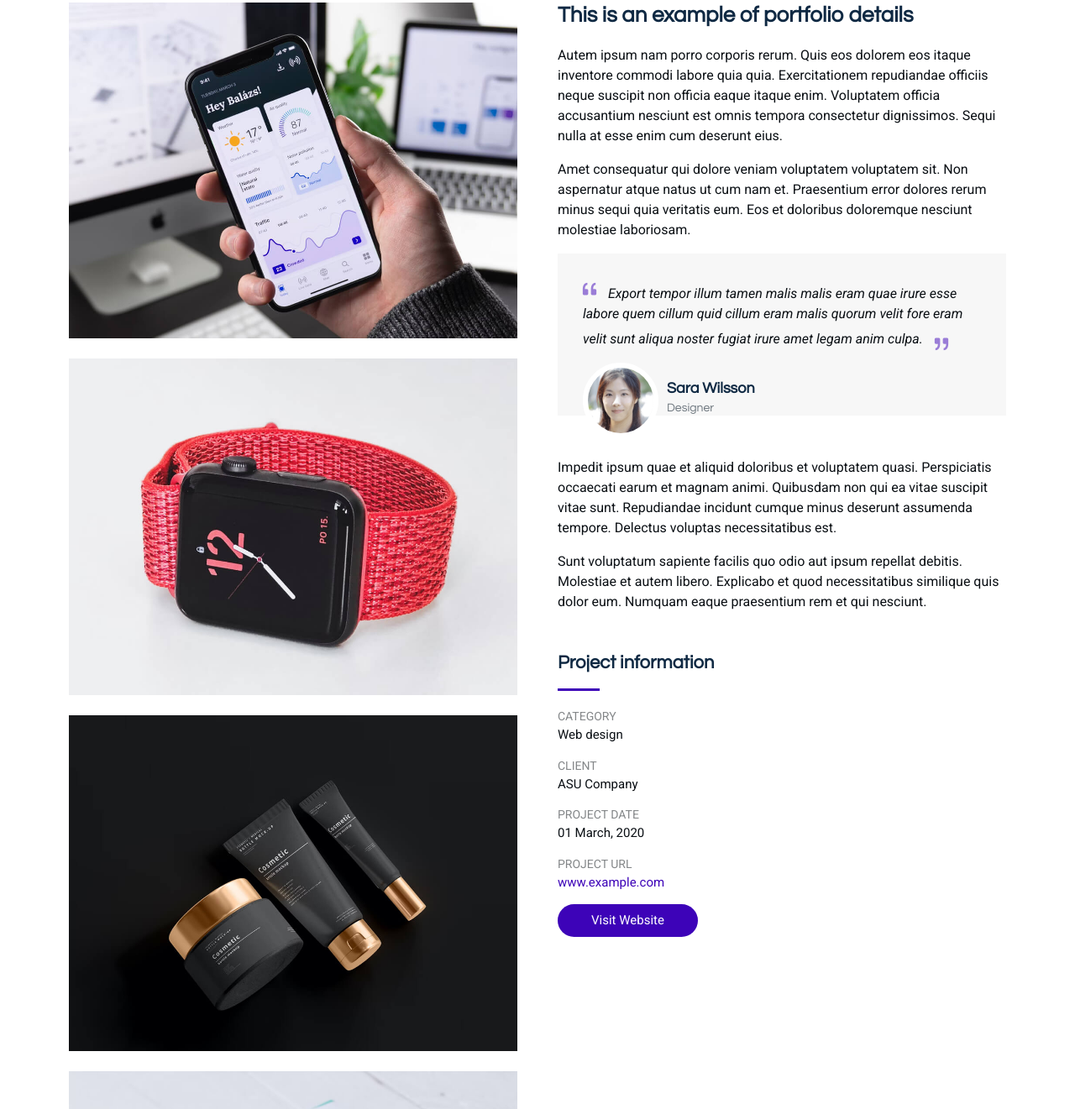
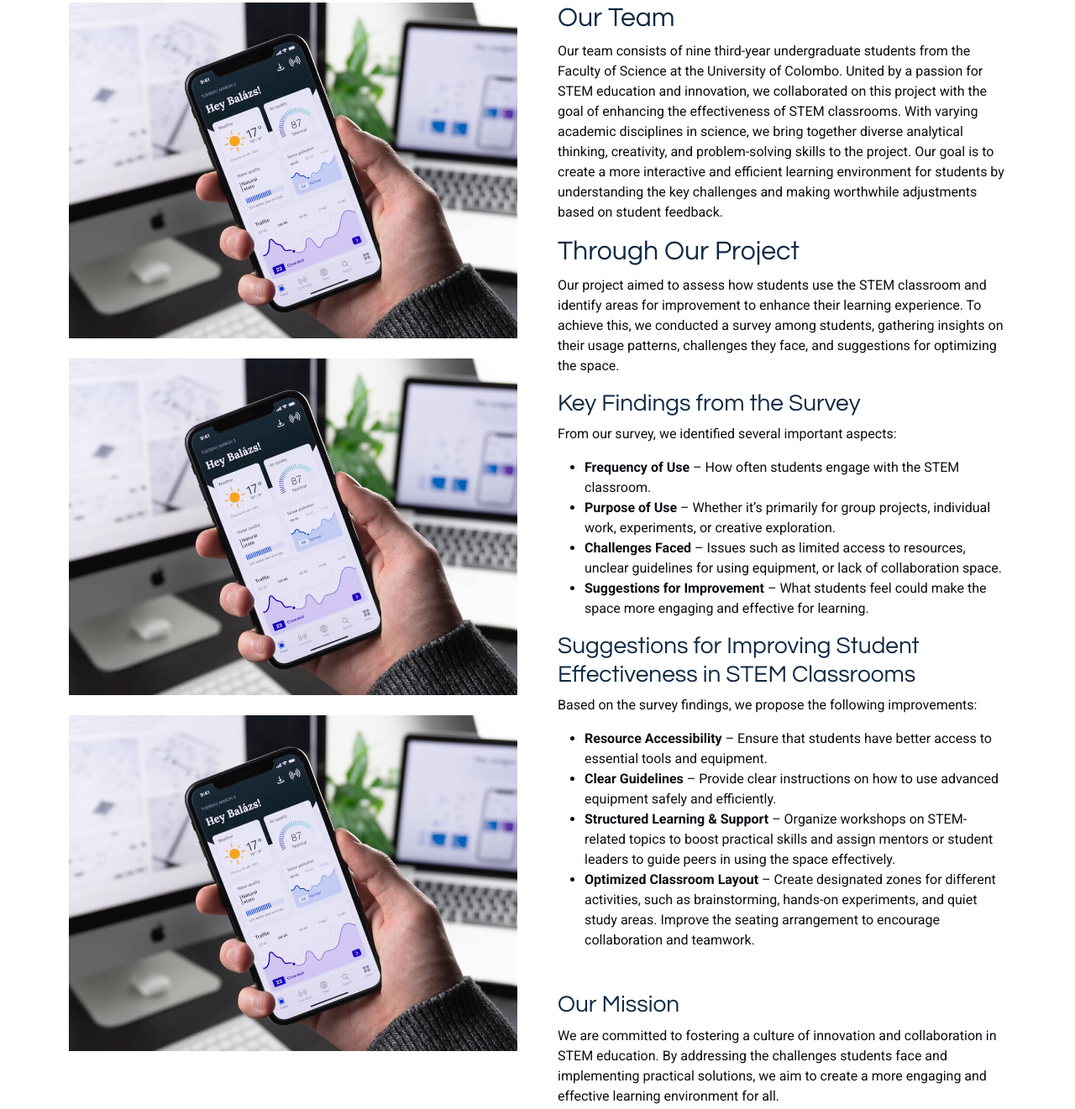
Before and after one commit to Rimzath/Commercial-Bank-STEM-Project, a plain HTML site: page About us.html in a window 1280 px wide. Shown: the part 405-1726 px from the top of the page at 84% size. Drawn offline with Linux system fonts and the light colour scheme.

Commit message:
created content in about page

```diff
--- a/About us.html
+++ b/About us.html
@@ -75,78 +75,72 @@
         <nav aria-label="breadcrumb">
           <ol class="breadcrumb">
             <li class="breadcrumb-item"><a href="#"><i class="bi bi-house"></i> Home</a></li>
-            <li class="breadcrumb-item"><a href="#">Category</a></li>
-            <li class="breadcrumb-item active current">Portfolio Details</li>
+            <li class="breadcrumb-item"><a href="#">About Us</a></li>
+            <li class="breadcrumb-item active current">Our Team</li>
           </ol>
         </nav>
       </div>
 
       <div class="title-wrapper">
-        <h1>Portfolio Details</h1>
-        <p>Lorem ipsum dolor sit amet, consectetur adipiscing elit. Ut elit tellus, luctus nec ullamcorper mattis, pulvinar dapibus leo.</p>
+        <h1>About Us</h1>
+        <p>Learn more about our team and our mission to enhance STEM education through innovation and collaboration.</p>
       </div>
     </div><!-- End Page Title -->
 
-    <!-- Portfolio Details Section -->
-    <section id="portfolio-details" class="portfolio-details section">
+    <!-- About Us Section -->
+    <section id="about-us" class="about-us section">
 
       <div class="container" data-aos="fade-up">
 
         <div class="row gy-4 g-lg-5">
           <div class="col-lg-6">
-            <img src="assets/img/portfolio/app-1.jpg" class="img-fluid mb-4" alt="">
-            <img src="assets/img/portfolio/product-1.jpg" class="img-fluid mb-4" alt="">
-            <img src="assets/img/portfolio/branding-1.jpg" class="img-fluid mb-4" alt="">
-            <img src="assets/img/portfolio/books-1.jpg" class="img-fluid mb-4" alt="">
-            <img src="assets/img/portfolio/books-2.jpg" class="img-fluid mb-4" alt="">
-            <img src="assets/img/portfolio/product-2.jpg" class="img-fluid mb-4" alt="">
-            <img src="assets/img/portfolio/branding-2.jpg" class="img-fluid mb-4" alt="">
+            <img src="assets/img/portfolio/app-1.jpg" class="img-fluid mb-4" alt="Our Team">
+            <img src="assets/img/portfolio/app-1.jpg" class="img-fluid mb-4" alt="Our Project">
+            <img src="assets/img/portfolio/app-1.jpg" class="img-fluid mb-4" alt="Survey Insights">
           </div>
 
           <div class="col-lg-6">
 
             <div class="position-sticky" style="top: 40px">
-              <div class="portfolio-description">
-                <h2>This is an example of portfolio details</h2>
+              <div class="about-description">
+                <h2>Our Team</h2>
                 <p>
-                  Autem ipsum nam porro corporis rerum. Quis eos dolorem eos itaque inventore commodi labore quia quia. Exercitationem repudiandae officiis neque suscipit non officia eaque itaque enim. Voluptatem officia accusantium nesciunt est omnis tempora consectetur dignissimos. Sequi nulla at esse enim cum deserunt eius.
-                </p>
-                <p>
-                  Amet consequatur qui dolore veniam voluptatem voluptatem sit. Non aspernatur atque natus ut cum nam et. Praesentium error dolores rerum minus sequi quia veritatis eum. Eos et doloribus doloremque nesciunt molestiae laboriosam.
+                  Our team consists of nine third-year undergraduate students from the Faculty of Science at the University of Colombo. United by a passion for STEM education and innovation, we collaborated on this project with the goal of enhancing the effectiveness of STEM classrooms. With varying academic disciplines in science, we bring together diverse analytical thinking, creativity, and problem-solving skills to the project. Our goal is to create a more interactive and efficient learning environment for students by understanding the key challenges and making worthwhile adjustments based on student feedback.
                 </p>
 
-                <div class="testimonial-item">
-                  <p>
-                    <i class="bi bi-quote quote-icon-left"></i>
-                    <span>Export tempor illum tamen malis malis eram quae irure esse labore quem cillum quid cillum eram malis quorum velit fore eram velit sunt aliqua noster fugiat irure amet legam anim culpa.</span>
-                    <i class="bi bi-quote quote-icon-right"></i>
-                  </p>
-                  <div>
-                    <img src="assets/img/testimonials/testimonials-2.jpg" class="testimonial-img" alt="">
-                    <h3>Sara Wilsson</h3>
-                    <h4>Designer</h4>
-                  </div>
-                </div>
-
+                <h2>Through Our Project</h2>
                 <p>
-                  Impedit ipsum quae et aliquid doloribus et voluptatem quasi. Perspiciatis occaecati earum et magnam animi. Quibusdam non qui ea vitae suscipit vitae sunt. Repudiandae incidunt cumque minus deserunt assumenda tempore. Delectus voluptas necessitatibus est.
+                  Our project aimed to assess how students use the STEM classroom and identify areas for improvement to enhance their learning experience. To achieve this, we conducted a survey among students, gathering insights on their usage patterns, challenges they face, and suggestions for optimizing the space.
                 </p>
 
+                <h3>Key Findings from the Survey</h3>
                 <p>
-                  Sunt voluptatum sapiente facilis quo odio aut ipsum repellat debitis. Molestiae et autem libero. Explicabo et quod necessitatibus similique quis dolor eum. Numquam eaque praesentium rem et qui nesciunt.
+                  From our survey, we identified several important aspects:
                 </p>
+                <ul>
+                  <li><strong>Frequency of Use</strong> – How often students engage with the STEM classroom.</li>
+                  <li><strong>Purpose of Use</strong> – Whether it’s primarily for group projects, individual work, experiments, or creative exploration.</li>
+                  <li><strong>Challenges Faced</strong> – Issues such as limited access to resources, unclear guidelines for using equipment, or lack of collaboration space.</li>
+                  <li><strong>Suggestions for Improvement</strong> – What students feel could make the space more engaging and effective for learning.</li>
+                </ul>
 
+                <h3>Suggestions for Improving Student Effectiveness in STEM Classrooms</h3>
+                <p>
+                  Based on the survey findings, we propose the following improvements:
+                </p>
+                <ul>
+                  <li><strong>Resource Accessibility</strong> – Ensure that students have better access to essential tools and equipment.</li>
+                  <li><strong>Clear Guidelines</strong> – Provide clear instructions on how to use advanced equipment safely and efficiently.</li>
+                  <li><strong>Structured Learning & Support</strong> – Organize workshops on STEM-related topics to boost practical skills and assign mentors or student leaders to guide peers in using the space effectively.</li>
+                  <li><strong>Optimized Classroom Layout</strong> – Create designated zones for different activities, such as brainstorming, hands-on experiments, and quiet study areas. Improve the seating arrangement to encourage collaboration and teamwork.</li>
+                </ul>
               </div>
 
-              <div class="portfolio-info mt-5">
-                <h3>Project information</h3>
-                <ul>
-                  <li><strong>Category</strong> Web design</li>
-                  <li><strong>Client</strong> ASU Company</li>
-                  <li><strong>Project date</strong> 01 March, 2020</li>
-                  <li><strong>Project URL</strong> <a href="#">www.example.com</a></li>
-                  <li><a href="#" class="btn-visit align-self-start">Visit Website</a></li>
-                </ul>
+              <div class="team-info mt-5">
+                <h3>Our Mission</h3>
+                <p>
+                  We are committed to fostering a culture of innovation and collaboration in STEM education. By addressing the challenges students face and implementing practical solutions, we aim to create a more engaging and effective learning environment for all.
+                </p>
               </div>
             </div>
 
@@ -155,15 +149,16 @@
 
       </div>
 
-    </section><!-- /Portfolio Details Section -->
+    </section><!-- /About Us Section -->
 
   </main>
+
 
   <footer id="footer" class="footer">
 
     <div class="container">
       <div class="copyright text-center ">
-        <p>© <span>Copyright</span> <strong class="px-1 sitename">EasyFolio</strong> <span>All Rights Reserved</span></p>
+        <p>© <span>Copyright</span> <strong class="px-1 sitename">STEM-Project</strong> <span>All Rights Reserved</span></p>
       </div>
       <div class="social-links d-flex justify-content-center">
         <a href=""><i class="bi bi-twitter-x"></i></a>
@@ -176,7 +171,8 @@
         <!-- You can delete the links only if you've purchased the pro version. -->
         <!-- Licensing information: https://bootstrapmade.com/license/ -->
         <!-- Purchase the pro version with working PHP/AJAX contact form: [buy-url] -->
-        Designed by <a href="https://bootstrapmade.com/">BootstrapMade</a>
+        Designed by <a href="https://science.cmb.ac.lk/">Faculty Of Science University Of Colombo</a>
+        <p>2021/2022 Academic Year Students</p>
       </div>
     </div>
 
```
